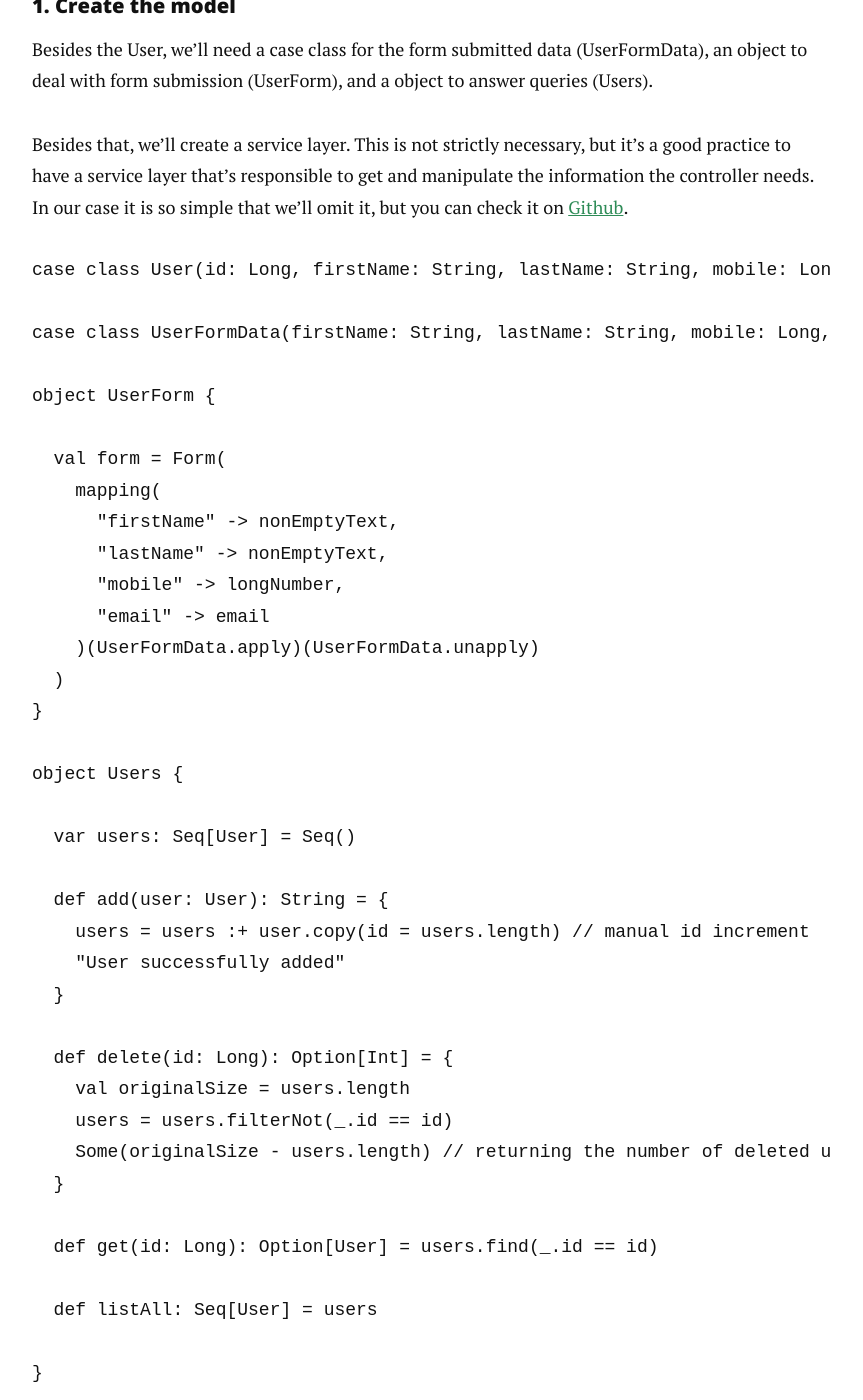
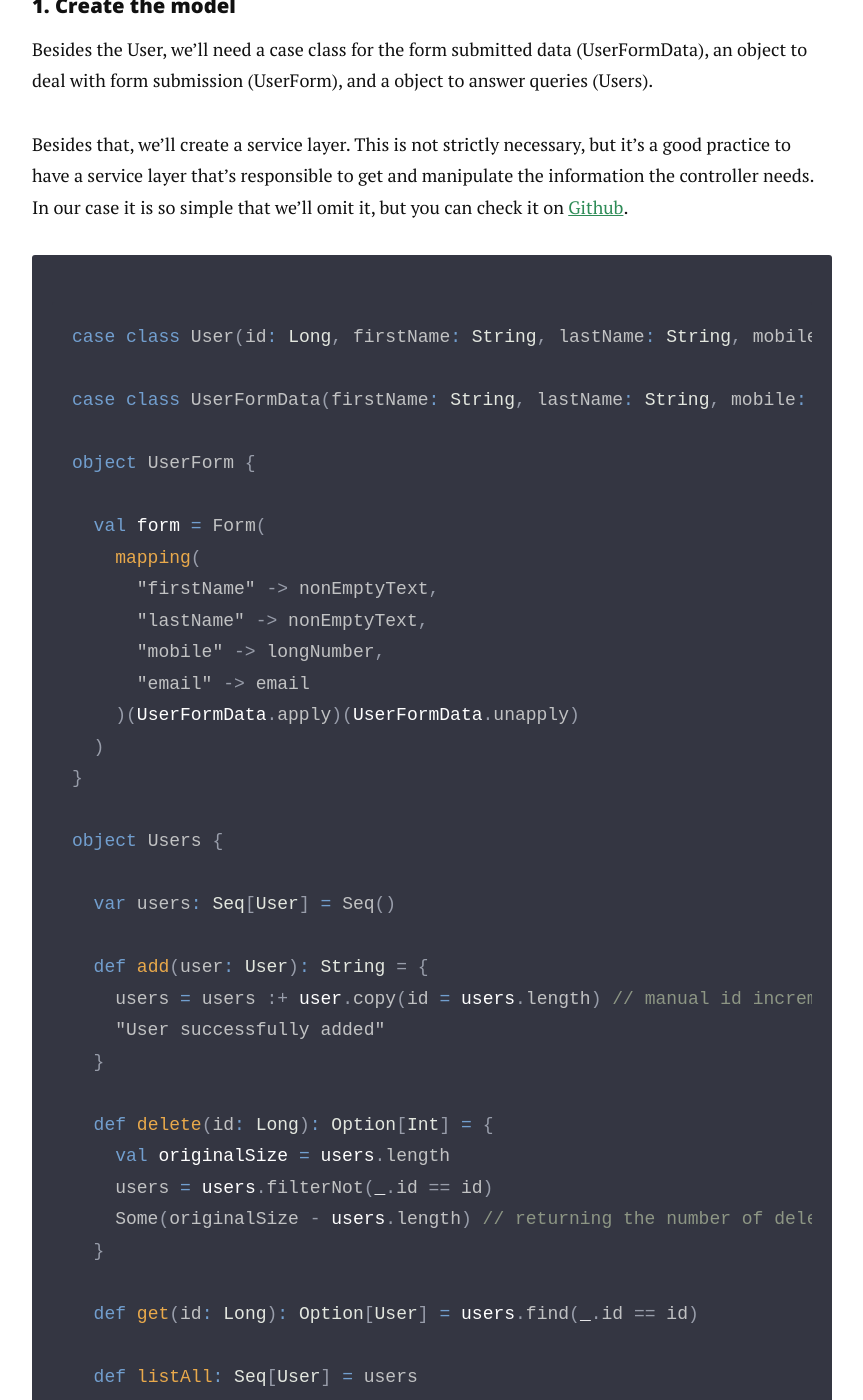
Before and after one commit to pedrorijo91/pedrorijo91.github.io, a Jekyll site: the page built from _posts/2015-11-09-play-slick.markdown, in a window 1280 px wide and 1400 px high, scrolled down 3613 px. Shown: the whole window, without its empty margins (208-1071 px from the left). Built offline with Jekyll 4.4.1, drawn with Linux system fonts in a browser that asks for light colours; nearby versions of some CDN libraries; Markdown is read by kramdown in place of the engine named in the settings; comment, search, counter and statistics services are not loaded; some of the changed text lies outside the part shown.

Commit message:
Fix jekyll 3.0
Upgrade highlighter

````diff
--- a/Gemfile
+++ b/Gemfile
@@ -1,3 +1,4 @@
 source 'https://rubygems.org'
 gem 'github-pages'
 gem 'jekyll-feed'
+gem 'jekyll-paginate'
--- a/_config.yml
+++ b/_config.yml
@@ -7,7 +7,7 @@ paginate_path: "blog/page:num/"
 permalink: blog/:title/
 
 markdown: redcarpet
-highlighter: pygments
+highlighter: rouge
 paginate: 7
 
 navigation:
@@ -34,3 +34,4 @@ gems:
   - jekyll-mentions
   - jemoji
   - jekyll-feed
+  - jekyll-paginate
--- a/_posts/2015-11-09-play-slick.markdown
+++ b/_posts/2015-11-09-play-slick.markdown
@@ -68,7 +68,7 @@ Besides the User, we'll need a case class for the form submitted data (UserFormD
 
 Besides that, we'll create a service layer. This is not strictly necessary, but it's a good practice to have a service layer that's responsible to get and manipulate the information the controller needs. In our case it is so simple that we'll omit it, but you can check it on [Github](https://github.com/pedrorijo91/play-slick3-steps/blob/master/app/services/UserService.scala).
 
-```Scala
+```scala
 case class User(id: Long, firstName: String, lastName: String, mobile: Long, email: String)
 
 case class UserFormData(firstName: String, lastName: String, mobile: Long, email: String)
@@ -111,7 +111,7 @@ object Users {
 
 Now it's time to add the endpoints to which the application will respond.
 
-```Scala
+```scala
 class ApplicationController extends Controller {
 
   def index: Action[AnyContent] = Action { implicit request =>
@@ -190,7 +190,7 @@ Now it's time to convert our models to slick objects, i.e. provide information f
 
 In our case, we want to map the `User` class/instances. Our case class will suffer no changes, but we need to create another class that tells slick how to map. I like to name those classes something like `XTableDef`, where `X` is the name of the model (case) class, but you can give them different names.
 
-```Scala
+```scala
 class UserTableDef(tag: Tag) extends Table[User](tag, "user") {
 
   def id = column[Long]("id", O.PrimaryKey,O.AutoInc)
@@ -210,19 +210,19 @@ Now we also need to adapt our `Users` object, that was used to make the queries.
 
 To get the database object we can write
 
-```Scala
+```scala
 val dbConfig = DatabaseConfigProvider.get[JdbcProfile](Play.current)
 ```
 
 We'll also need to create a table query. This table query object will map to the table, meaning all queries are done through this object
 
-```Scala
+```scala
 val users = TableQuery[UserTableDef]
 ```
 
 Now we'll rewrite the methods to use the database instead of the in-memory sequence holding all users. This will change the methods signature, leading to changes in the service and possibly controllers.
 
-```Scala
+```scala
 object Users {
 
   val dbConfig = DatabaseConfigProvider.get[JdbcProfile](Play.current)
````
